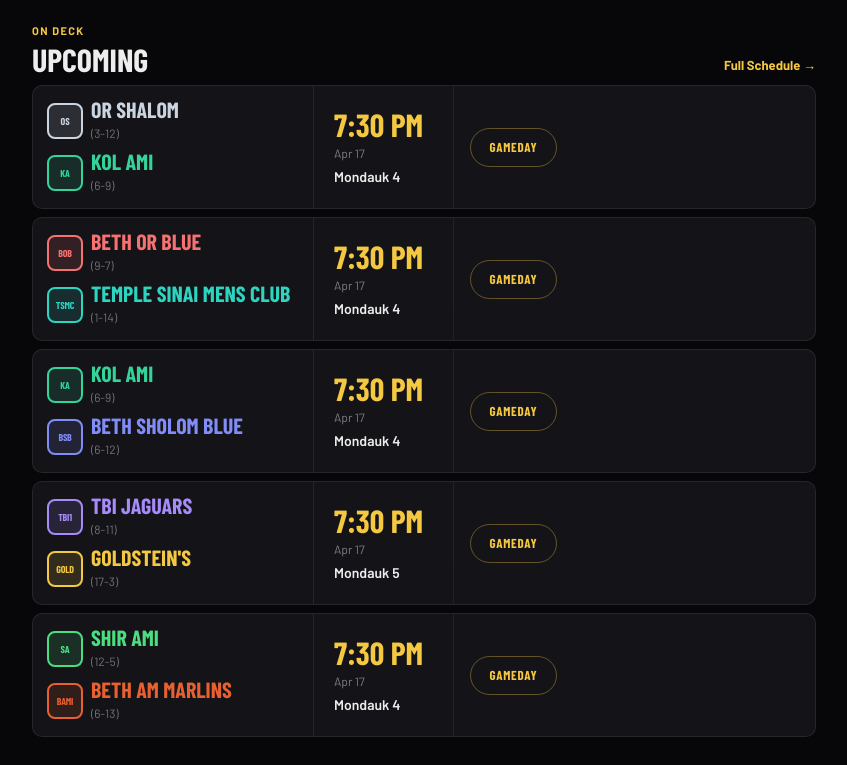
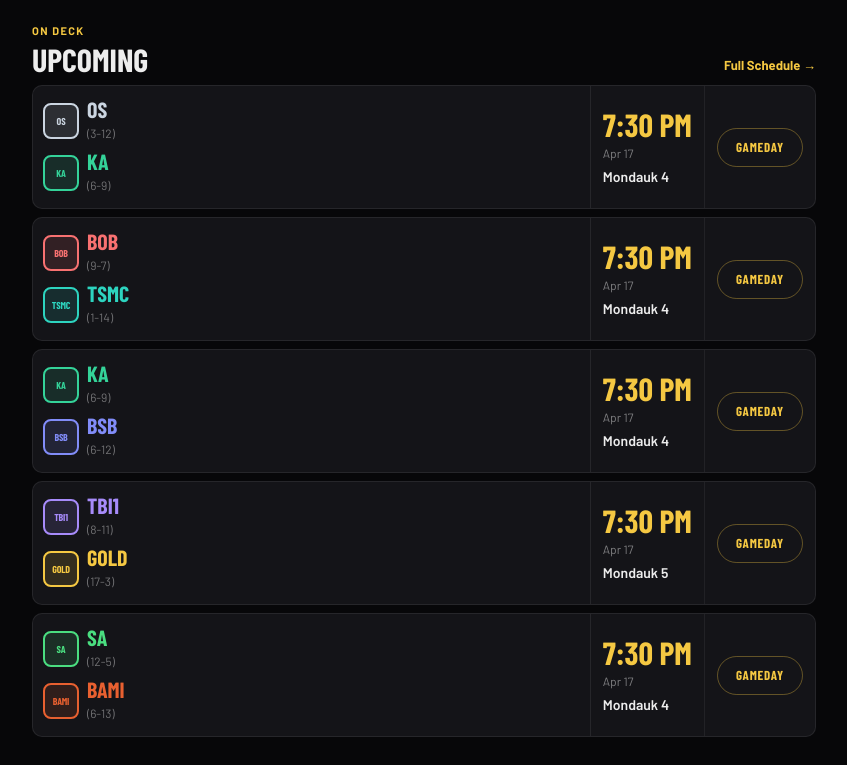
Before and after one commit to ExploringDoor/react-DVSL, a React (Vite) app: page / in a window 1280 px wide. Shown: the part 1215-1980 px from the top of the page, without its empty margins (16-863 px from the left). Built offline with nearby package versions, Linux system fonts and the light colour scheme; a web font is replaced by a local one.

Commit message:
Add files via upload

```diff
--- a/src/components/GameCard.jsx
+++ b/src/components/GameCard.jsx
@@ -75,7 +75,7 @@ export default function GameCard({ game, isNext = false }) {
         </div>
       ) : (
         // ── FINAL ─────────────────────────────────────────────────────────
-        <div style={{ background:'var(--card)', border:'1px solid var(--border)', borderRadius:10, marginBottom:6, display:'flex', alignItems:'stretch', overflow:'hidden' }}>
+        <div style={{ background:'var(--card)', border:'1px solid var(--border)', borderRadius:10, marginBottom:6, display:'flex', alignItems:'stretch', overflow:'hidden', flexWrap:'wrap' }}>
           {/* RHE section — tight fixed widths */}
           <div style={{ padding:'12px 10px 10px', flex:'1 1 auto', minWidth:0, overflow:'hidden' }}>
             {/* Header */}
@@ -110,7 +110,7 @@ export default function GameCard({ game, isNext = false }) {
             </div>
           </div>
           {/* Buttons — right next to RHE */}
-          <div style={{ display:'flex', flexDirection:'column', justifyContent:'center', gap:6, padding:'12px 10px', borderLeft:'1px solid var(--border)', flexShrink:0 }}>
+          <div style={{ display:'flex', flexDirection:'column', justifyContent:'center', gap:6, padding:'12px 10px', borderLeft:'1px solid var(--border)', flexShrink:0, minWidth:90 }}>
             <button onClick={()=>setModal('recap')} className="btn-outline" style={{ fontSize:11, fontWeight:700, padding:'6px 10px', whiteSpace:'nowrap' }}>RECAP</button>
             <button onClick={()=>setModal('boxscore')} className="btn-outline" style={{ fontSize:11, fontWeight:700, padding:'6px 10px', whiteSpace:'nowrap' }}>BOX SCORE</button>
           </div>
--- a/src/index.css
+++ b/src/index.css
@@ -344,3 +344,24 @@ body { overflow-x: clip; max-width: 100vw; }
     gap: 6px;
   }
 }
+
+/* ── TeamDetail mobile ── */
+@media (max-width: 768px) {
+  .team-detail-grid {
+    grid-template-columns: 1fr !important;
+  }
+  /* Stats table scroll */
+  .team-detail-grid table {
+    min-width: 500px;
+  }
+  /* GameCard on team page - ensure buttons visible */
+  .team-detail-grid .game-card-buttons {
+    flex-shrink: 0 !important;
+  }
+}
+
+/* Ensure GameCard final doesn't overflow on narrow screens */
+@media (max-width: 500px) {
+  /* Shrink RHE font on very small screens */
+  .rhe-score { font-size: 26px !important; }
+}
--- a/src/pages/Home.jsx
+++ b/src/pages/Home.jsx
@@ -46,7 +46,7 @@ function HomeScheduleRow({ game, isNext }) {
       {showGameday && <GamedayModal game={game} onClose={() => setShowGameday(false)} />}
       <div style={{ background:'var(--card)', border:'1px solid var(--border)', borderLeft: isNext ? '3px solid var(--gold)' : '1px solid var(--border)', borderRadius:10, overflow:'hidden', marginBottom:4, display:'flex', alignItems:'stretch' }}>
         {/* Teams */}
-        <div className='home-schedule-teams' style={{ width:280, flexShrink:0, padding:'12px 14px', display:'flex', flexDirection:'column', gap:6 }}>
+        <div className='home-schedule-teams' style={{ flex:'1 1 120px', minWidth:0, padding:'12px 10px', display:'flex', flexDirection:'column', gap:6 }}>
           {[{t:game.away, team:away}, {t:game.home, team:home}].map(side => (
             <div key={side.t} style={{ display:'flex', alignItems:'center', gap:8 }}>
               <div style={{ width:36, height:36, borderRadius:8, background:(side.team?.color||'#6b7280')+'22', border:'2px solid '+(side.team?.color||'#6b7280'), display:'flex', alignItems:'center', justifyContent:'center', flexShrink:0 }}>
@@ -54,7 +54,7 @@ function HomeScheduleRow({ game, isNext }) {
               </div>
               <div style={{ minWidth:0 }}>
                 <Link to={'/teams/'+(side.team?.id||side.t.toLowerCase())} style={{ fontFamily:"'Barlow Condensed',sans-serif", fontWeight:900, fontSize:22, textTransform:'uppercase', color:side.team?.color||'var(--white)', textDecoration:'none', lineHeight:1, display:'block', overflow:'hidden', textOverflow:'ellipsis', whiteSpace:'nowrap' }}>
-                  {side.team?.name || side.t}
+                  {side.t}
                 </Link>
                 <span style={{ fontSize:12, color:'rgba(255,255,255,0.4)' }}>({side.team?.w}-{side.team?.l})</span>
               </div>
@@ -63,13 +63,13 @@ function HomeScheduleRow({ game, isNext }) {
           {isNext && <div style={{ fontSize:10, fontWeight:700, letterSpacing:'.1em', color:'var(--gold)' }}>▶ NEXT</div>}
         </div>
         {/* Time + field */}
-        <div className='home-schedule-time' style={{ width:140, flexShrink:0, borderLeft:'1px solid var(--border)', padding:'14px 20px', display:'flex', flexDirection:'column', justifyContent:'center' }}>
+        <div className='home-schedule-time' style={{ flexShrink:0, borderLeft:'1px solid var(--border)', padding:'10px 12px', display:'flex', flexDirection:'column', justifyContent:'center' }}>
           <div className='time-text' style={{ fontFamily:"'Barlow Condensed',sans-serif", fontWeight:900, fontSize:32, color:'var(--gold)', lineHeight:1 }}>{time}</div>
           <div style={{ fontSize:12, color:'rgba(255,255,255,0.45)', marginTop:4 }}>{mo} {day}</div>
           <div className='home-schedule-field' style={{ fontSize:14, color:'var(--white)', marginTop:4, fontWeight:600, overflow:'hidden', textOverflow:'ellipsis', whiteSpace:'nowrap' }}>{field}</div>
         </div>
         {/* GAMEDAY */}
-        <div className='home-schedule-gameday' style={{ width:120, flexShrink:0, borderLeft:'1px solid rgba(255,255,255,0.06)', display:'flex', alignItems:'center', justifyContent:'center', padding:'14px 16px' }}>
+        <div className='home-schedule-gameday' style={{ flexShrink:0, borderLeft:'1px solid rgba(255,255,255,0.06)', display:'flex', alignItems:'center', justifyContent:'center', padding:'10px 12px' }}>
           <button onClick={() => setShowGameday(true)} className="btn-outline" style={{ fontSize:13, fontWeight:700, padding:'9px 18px', whiteSpace:'nowrap' }}>GAMEDAY</button>
         </div>
       </div>
--- a/src/pages/TeamDetail.jsx
+++ b/src/pages/TeamDetail.jsx
@@ -61,7 +61,7 @@ export default function TeamDetail() {
         </div>
       </div>
 
-      <div style={{maxWidth:1100,margin:'0 auto',padding:'32px clamp(16px,4vw,48px) 60px',display:'grid',gridTemplateColumns:'1fr 300px',gap:32}}>
+      <div style={{maxWidth:1100,margin:'0 auto',padding:'20px clamp(12px,4vw,48px) 60px',display:'grid',gridTemplateColumns:'1fr 300px',gap:32}}>
         {/* Left */}
         <div>
           {/* Stats */}
```
